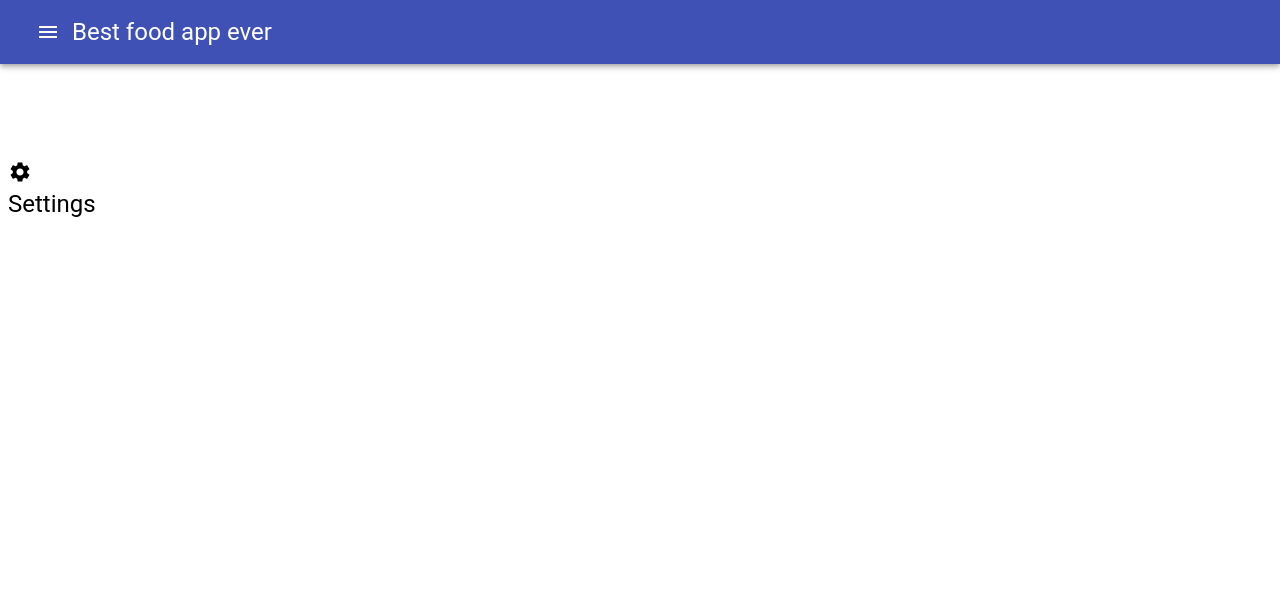
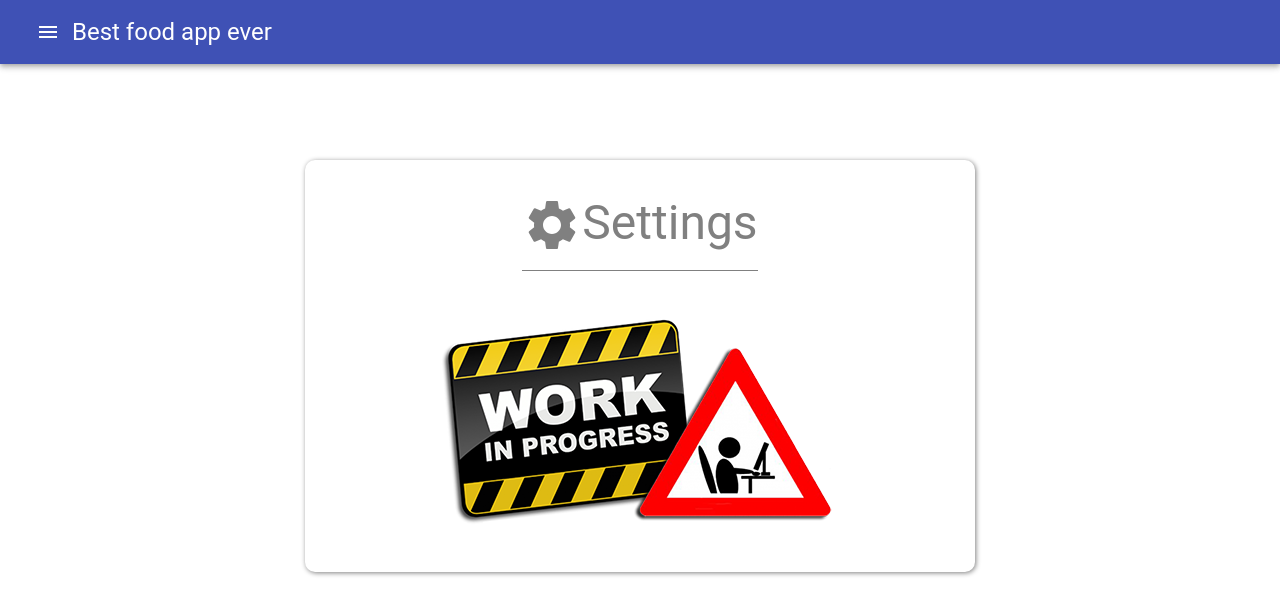
Before and after one commit to pamply/performance-workshop, a React app: page /settings in a window 1280 px wide. Shown: the top 614 px of the page. Built offline with nearby package versions, Linux system fonts and the light colour scheme; the HTML template or start-up script is replaced by a standard one.

Commit message:
Adding wip screens

```diff
--- a/src/components/core/Drawer.tsx
+++ b/src/components/core/Drawer.tsx
@@ -8,6 +8,7 @@ import {
 import {
   ExitToApp as ExitToAppIcon,
   Settings as SettingsIcon,
+  AccountBox as AccountBoxIcon,
 } from '@material-ui/icons';
 import React from 'react';
 import { useHistory } from 'react-router-dom';
@@ -23,6 +24,11 @@ const menuConfigItems: MenuConfigItem[] = [
     label: 'Settings',
     path: '/settings',
     Icon: SettingsIcon,
+  },
+  {
+    label: 'Profile',
+    path: '/profile',
+    Icon: AccountBoxIcon,
   },
   {
     label: 'Logout',
--- /dev/null
+++ b/src/components/screens/Profile.tsx
@@ -0,0 +1,16 @@
+import { Typography } from '@material-ui/core';
+import { AccountBox as AccountBoxIcon } from '@material-ui/icons';
+import './profile.css';
+
+import React from 'react';
+export function Profile() {
+  return (
+    <div className="profile-container">
+      <div className="header">
+        <AccountBoxIcon fontSize={'inherit'} />
+        <Typography variant="h3">Profile</Typography>
+      </div>
+      <img src="wip.png" />
+    </div>
+  );
+}
--- a/src/components/screens/Settings.tsx
+++ b/src/components/screens/Settings.tsx
@@ -1,12 +1,16 @@
 import { Typography } from '@material-ui/core';
 import { Settings as SettingsIcon } from '@material-ui/icons';
+import './settings.css';
 
 import React from 'react';
 export function Settings() {
   return (
-    <div>
-      <SettingsIcon />
-      <Typography variant="h5">Settings</Typography>
+    <div className="settings-container">
+      <div className="header">
+        <SettingsIcon fontSize={'inherit'} />
+        <Typography variant="h3">Settings</Typography>
+      </div>
+      <img src="wip.png" />
     </div>
   );
 }
--- /dev/null
+++ b/src/components/screens/profile.css
@@ -0,0 +1,21 @@
+.profile-container {
+    display: flex;
+    justify-content: center;
+    flex-direction: column;
+    color: gray;
+    align-items: center;
+    font-size: 60px;
+    width: 600px;
+    margin: 0 auto;
+    border-radius: 10px;
+    padding: 35px;
+    box-shadow: 1px 1px 5px grey;
+}
+
+.profile-container .header {
+    display: flex;
+    flex-direction: row;
+    margin-bottom: 30px;
+    padding-bottom: 15px;
+    border-bottom: solid 1px;
+}
--- /dev/null
+++ b/src/components/screens/settings.css
@@ -0,0 +1,21 @@
+.settings-container {
+    display: flex;
+    justify-content: center;
+    flex-direction: column;
+    color: gray;
+    align-items: center;
+    font-size: 60px;
+    width: 600px;
+    margin: 0 auto;
+    border-radius: 10px;
+    padding: 35px;
+    box-shadow: 1px 1px 5px grey;
+}
+
+.settings-container .header {
+    display: flex;
+    flex-direction: row;
+    margin-bottom: 30px;
+    padding-bottom: 15px;
+    border-bottom: solid 1px;
+}
--- a/src/index.tsx
+++ b/src/index.tsx
@@ -2,6 +2,7 @@ import React from 'react';
 import ReactDOM from 'react-dom';
 import { BrowserRouter as Router, Route, Switch } from 'react-router-dom';
 import { Layout } from './components/core/Layout';
+import { Profile } from './components/screens/Profile';
 import { Settings } from './components/screens/Settings';
 
 function App() {
@@ -10,6 +11,7 @@ function App() {
       <Layout>
         <Switch>
           <Route path="/settings" component={Settings} />
+          <Route path="/profile" component={Profile} />
         </Switch>
       </Layout>
     </Router>
```
Also changed, not shown: src/components/core/Header.tsx (+2 -9 lines), src/components/core/Layout.tsx (+6 -2 lines), assets/wip.png (added).
